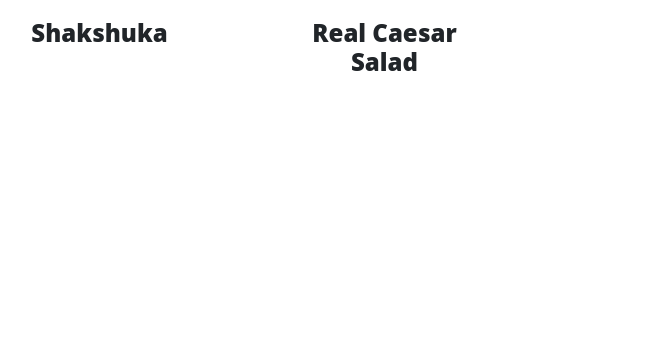
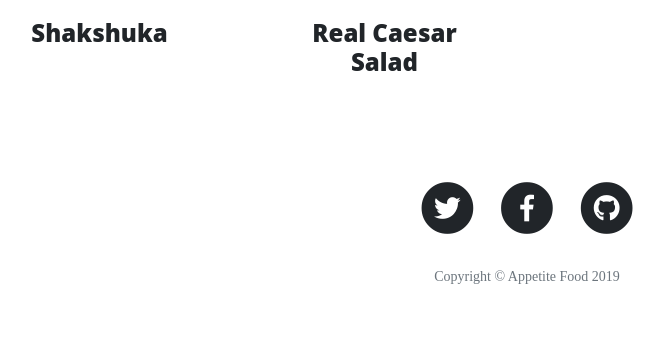
Before and after one commit to LukaszPlawinski/appetite-food, a Flask app: page / in a window 1280 px wide. Shown: the part 986-1338 px from the top of the page, without its empty margins (113-777 px from the left). Before the commit the page ends 1057 px from the top, so only its background shows below. Run offline with Flask 2, Linux system fonts and the light colour scheme; some libraries are stand-ins or nearby versions.

Commit message:
footer created in layout file

```diff
--- a/templates/layout.html
+++ b/templates/layout.html
@@ -6,6 +6,8 @@
     <meta name="viewport" content="width=device-width, initial-scale=1.0">
     <meta http-equiv="X-UA-Compatible" content="ie=edge">
     <link href="{{url_for('static',filename='vendor/bootstrap/css/bootstrap.min.css')}}" rel="stylesheet" >
+     <link href="{{url_for('static',filename='vendor/fontawesome-free/css/all.min.css')}}" rel="stylesheet"
+        type="text/css">
     <link rel="stylesheet" href="{{ url_for('static',filename='css/clean-blog.min.css')}}">
     <link rel="stylesheet" href="{{ url_for('static',filename='css/style.css')}}">
     <title>Appetite Food </title>
@@ -48,7 +50,42 @@
 
     {% block content %} {% endblock %}
 
-
+     <!-- Footer -->
+    <footer>
+        <div class="container">
+            <div class="row">
+                <div class="col-lg-8 col-md-10 mx-auto">
+                    <ul class="list-inline text-center">
+                        <li class="list-inline-item">
+                            <a href="#">
+                                <span class="fa-stack fa-lg">
+                                    <i class="fas fa-circle fa-stack-2x"></i>
+                                    <i class="fab fa-twitter fa-stack-1x fa-inverse"></i>
+                                </span>
+                            </a>
+                        </li>
+                        <li class="list-inline-item">
+                            <a href="#">
+                                <span class="fa-stack fa-lg">
+                                    <i class="fas fa-circle fa-stack-2x"></i>
+                                    <i class="fab fa-facebook-f fa-stack-1x fa-inverse"></i>
+                                </span>
+                            </a>
+                        </li>
+                        <li class="list-inline-item">
+                            <a href="#">
+                                <span class="fa-stack fa-lg">
+                                    <i class="fas fa-circle fa-stack-2x"></i>
+                                    <i class="fab fa-github fa-stack-1x fa-inverse"></i>
+                                </span>
+                            </a>
+                        </li>
+                    </ul>
+                    <p class="copyright text-muted">Copyright &copy; Appetite Food 2019</p>
+                </div>
+            </div>
+        </div>
+    </footer>
 
 
     <script src="{{url_for('static',filename='vendor/jquery/jquery.min.js')}}"></script>
```
